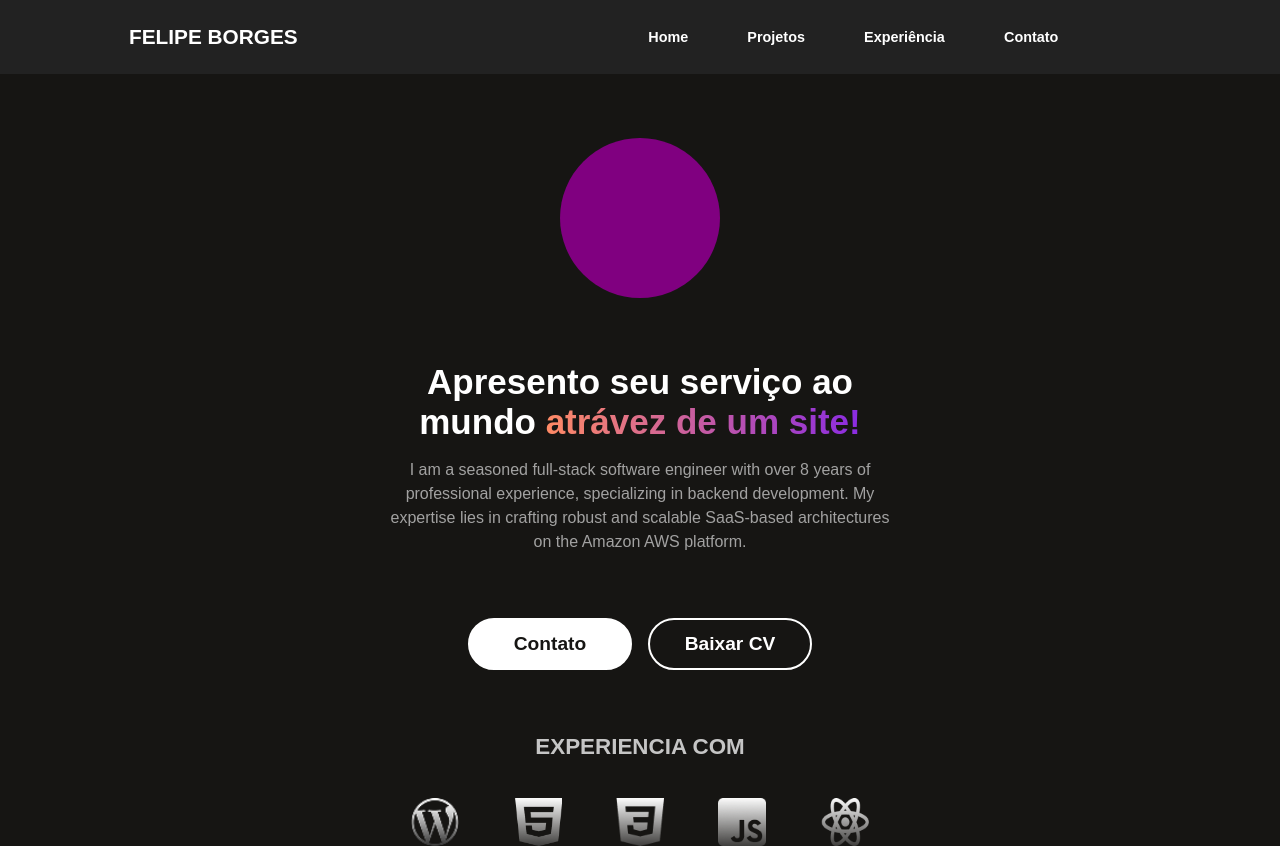
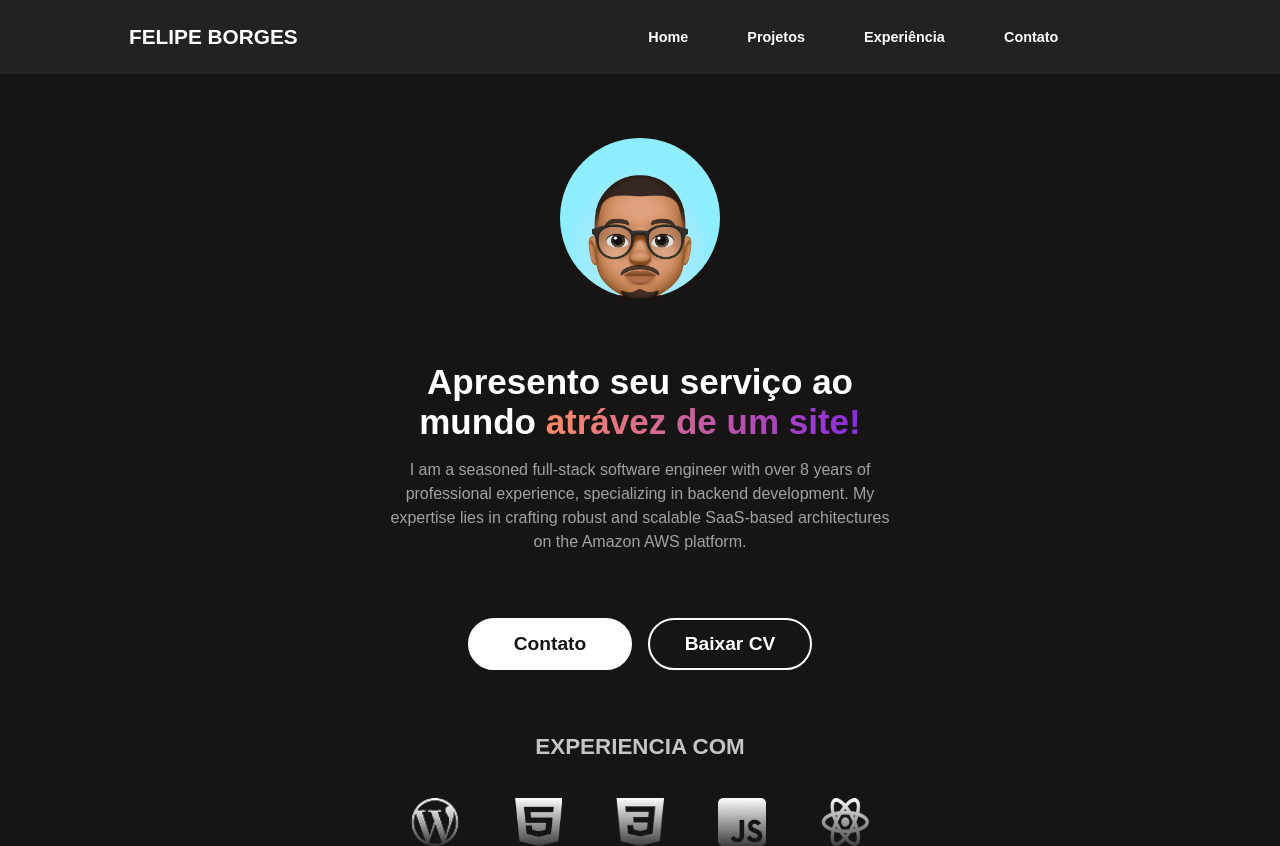
Before and after one commit to fdfborges/portifolioFelipeBorges, a React (Vite) app: page / in a window 1280 px wide. Built offline with nearby package versions, Linux system fonts and the light colour scheme; a web font is replaced by a local one.

Commit message:
Add avatar

```diff
--- a/src/components/Apresentation/Apresentation.jsx
+++ b/src/components/Apresentation/Apresentation.jsx
@@ -1,10 +1,13 @@
 import React from 'react';
 import './Apresentation.scss';
+import AvatarFelipe from '../../assets/AvatarFelipe/AvatarFelipe.png';
 
 export default function Apresentation() {
     return (
         <div className="containerApresentationPrincipal">
-            <div className="containerAvatar"></div>
+            <div className="containerAvatar">
+                <img src={AvatarFelipe} alt="" />
+            </div>
             <div className="containerTexts">
                 <p>Apresento seu serviço ao mundo <strong>atrávez de um site!</strong></p>
                 <span>I am a seasoned full-stack software engineer with over
@@ -14,7 +17,7 @@ export default function Apresentation() {
             </div>
             <div className="containerButtons">
                 <a id='BtnBackgroundWhite'>Contato</a>
-                <a href='../../../public/docs/Curriculo.pdf'download="CurriculoFelipeBorges.pdf">Baixar CV</a>
+                <a href='../../../public/docs/Curriculo.pdf' download="CurriculoFelipeBorges.pdf">Baixar CV</a>
             </div>
         </div>
     )
--- a/src/components/Apresentation/Apresentation.scss
+++ b/src/components/Apresentation/Apresentation.scss
@@ -18,6 +18,12 @@
         height: 10rem;
         border-radius: 50%;
         background-color: purple;
+        overflow: hidden;
+        img{
+            width: 10rem;
+
+        }
+
     }
 
     .containerTexts {
```
Also changed, not shown: src/assets/AvatarFelipe/AvatarFelipe.png (added).
